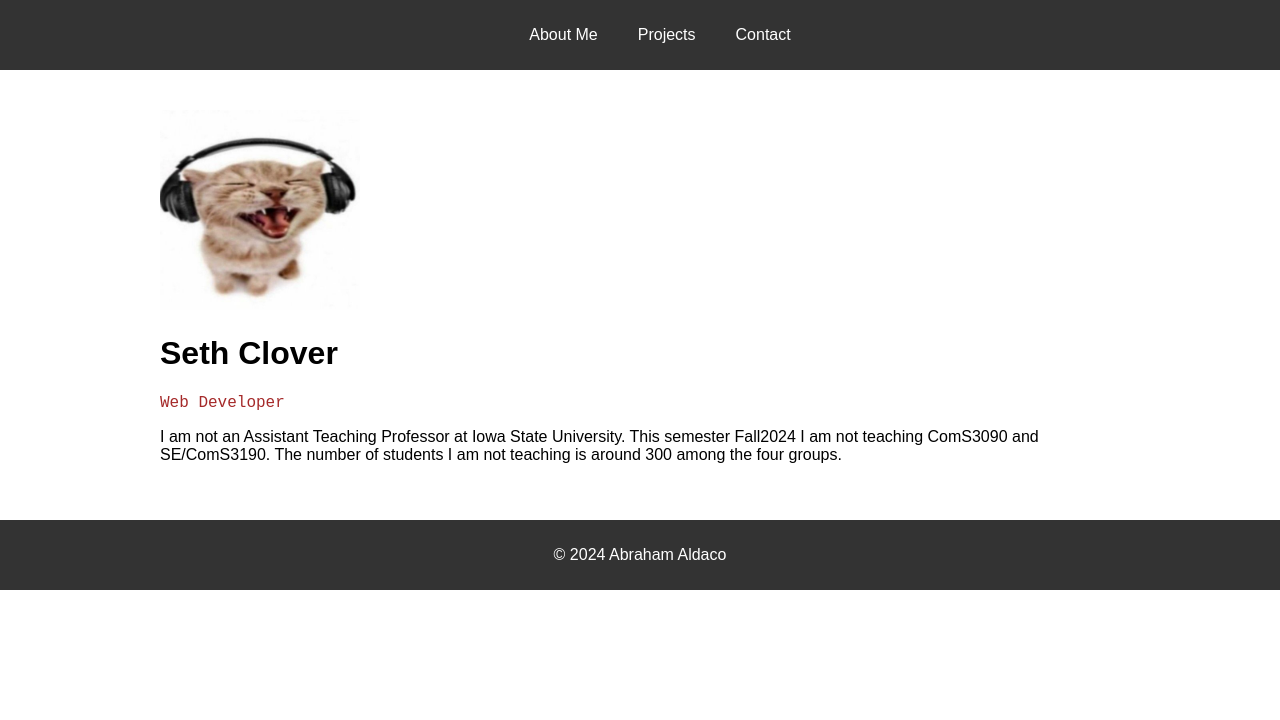
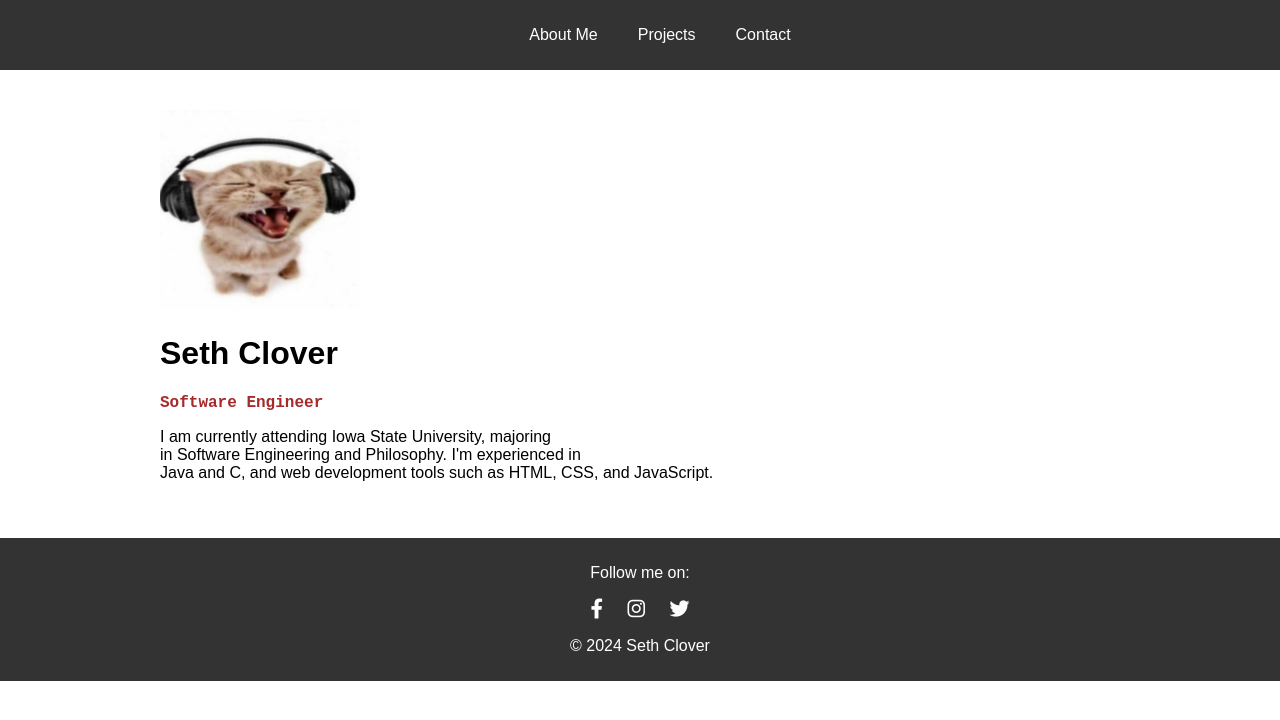
Before and after one commit to sethclover/personal, a plain HTML site: page index.html in a window 1280 px wide. Drawn offline with Linux system fonts and the light colour scheme.

Commit message:
Add files via upload

```diff
--- a/index.html
+++ b/index.html
@@ -4,6 +4,7 @@
     <meta charset="UTF-8">
     <meta name="viewport" content="width=device-width, initial-scale=1.0">
     <link href="./style.css" rel="stylesheet">
+    <link rel="stylesheet" href="https://cdnjs.cloudflare.com/ajax/libs/font-awesome/6.0.0-beta3/css/all.min.css">
     <title>Activity04 Portfolio GitHub</title>
 
 </head>
@@ -21,16 +22,20 @@
         <div class="container">
             <img src= "./images/profile.jpg" alt="Profile Photo">
             <h1>Seth Clover</h1>
-            <p style="font-family: 'Courier New', Courier, monospace; color: brown">Web Developer</p>
-            <p>I am not an Assistant Teaching Professor at Iowa State
-            University. This semester Fall2024 I am not teaching
-            ComS3090 and SE/ComS3190.
-            The number of students I am not teaching is around 300
-            among the four groups. </p>
+            <p style="font-family: 'Courier New', Courier, monospace; color: brown"><strong>Software Engineer</strong></p>
+            <p>
+            I am currently attending Iowa State University, majoring<br>
+            in Software Engineering and Philosophy. I'm experienced in<br>
+            Java and C, and web development tools such as HTML, CSS, and JavaScript.
+            </p>
         </div>
 
         <footer>
-            <p>&copy; 2024 Abraham Aldaco</p>
+            <p>Follow me on:</p>
+            <a href="https://www.facebook.com" target="_blank"><i class="fab fa-facebook-f"></i></a>
+            <a href="https://www.instagram.com" target="_blank"><i class="fab fa-instagram"></i></a>
+            <a href="https://www.twitter.com" target="_blank"><i class="fab fa-twitter"></i></a>
+            <p>&copy; 2024 Seth Clover</p>
         </footer>
 </body>
 </html>
--- a/style.css
+++ b/style.css
@@ -47,3 +47,14 @@ footer {
     background-color: #333;
     color: #fff;
 }
+
+footer a {
+    color: #fff;
+    margin: 0 10px;
+    text-decoration: none;
+    font-size: 20px;
+    }
+
+footer a:hover {
+    color: #a446cc; /* Change color on hover */
+}
```
Also changed, not shown: contact.html (+6 -1 lines), projects.html (+6 -1 lines).
